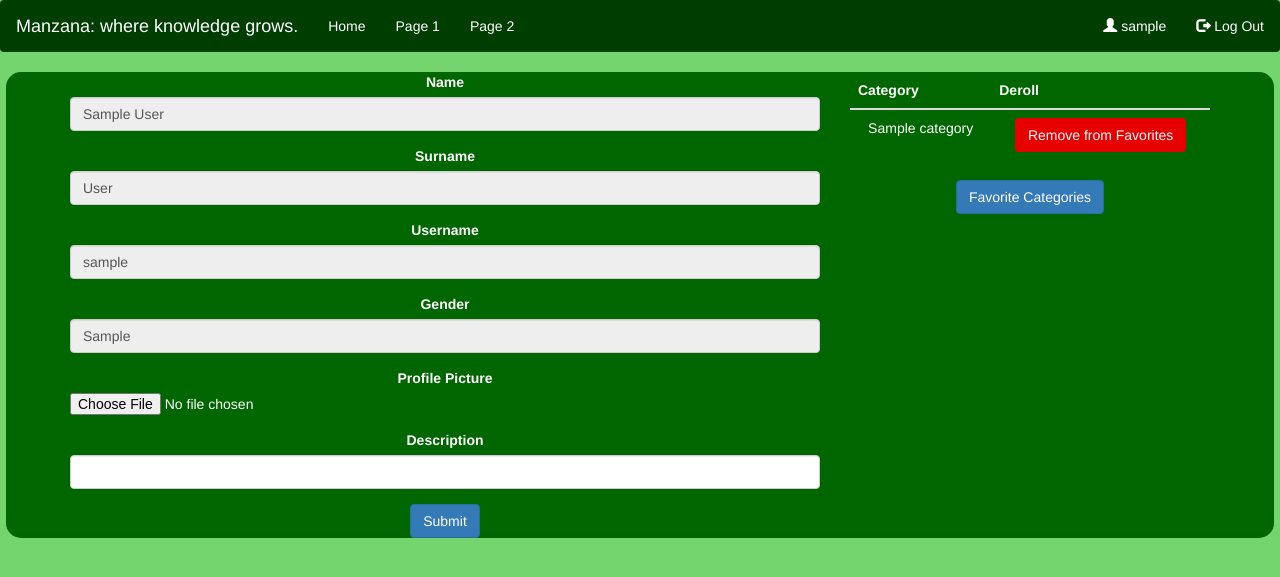
After one commit to agnieszka142/LearingTogether, a Django app: page /userprofile in a window 1280 px wide. The commit adds this page. Shown: the top 577 px of the page. Run offline with Django 4.2, Linux system fonts and the light colour scheme; a user stored in the database is signed in; tables that the repository leaves empty hold one stand-in row (values such as "Sample post"); some libraries are stand-ins or nearby versions.

Commit message:
Work with courses userprofile

```diff
--- a/authentication/models.py
+++ b/authentication/models.py
@@ -96,3 +96,12 @@ class CourseGrade(models.Model):
     class Meta:
         managed = True
         db_table = 'CourseGrade'
+
+class UserPayment(models.Model):
+    ID_PAYMENT = models.AutoField(primary_key=True)
+    user_id = models.ForeignKey('User', on_delete=models.CASCADE)
+    NAME_OF_PAYMENT = models.TextField()
+    DATA = models.TextField()
+    class Meta:
+        managed = True
+        db_table = 'UserPayment'
--- a/authentication/urls.py
+++ b/authentication/urls.py
@@ -19,4 +19,6 @@ urlpatterns = [
     path('course_details', views.course_details, name='course_details'),
     path('addcategory', views.addcategory, name='addcategory'),
     path('addcomment', views.addcomment, name='addcomment'),
+    path('payment', views.payment, name='payment'),
+    path('userprofile', views.userprofile, name='userprofile'),
 ]
--- a/authentication/views.py
+++ b/authentication/views.py
@@ -5,7 +5,7 @@ from django.contrib import messages
 from django.contrib.auth import authenticate, login, logout
 from django import template
 from django.contrib.auth import get_user_model
-from authentication.models import User, Category, FavCategories, UserProfile, Course, CourseEnrolled, TeachingUnit,TUMaterials, CourseGrade
+from authentication.models import User, Category, FavCategories, UserProfile, Course, CourseEnrolled, TeachingUnit,TUMaterials, CourseGrade, UserPayment
 from django.core import serializers
 from django.utils.datastructures import MultiValueDictKeyError
 
@@ -66,7 +66,7 @@ def signin(request):
             if user is not None:
                 login(request, user)
                 try:
-                    print("TRYING")
+                    #print("TRYING")
                     user_data_extra = UserProfile.objects.get(user_id=request.user.user_id)
                     request.session['user_data_extra'] = {
                     'description': user_data_extra.description,
@@ -124,12 +124,18 @@ def enroll_fav_category(request):
         return redirect('home')
 
 def delete_fav_category(request):
-	if request.method == "POST":
-		user_id = request.POST.get('user_id')
-		id_category = request.POST.get('id_category')
-		obj = FavCategories.objects.get(user_id=user_id, id_category=id_category)
-		obj.delete()
-		return redirect('favcategories')
+    if request.method == "POST":
+        user_id = request.POST.get('user_id')
+        id_category = request.POST.get('id_category')
+        obj = FavCategories.objects.get(user_id=user_id, id_category=id_category)
+        obj.delete()
+        from_profile = request.POST.get('from_profile')
+        if from_profile:
+            return redirect('userprofile')
+        else:
+            return redirect('favcategories')
+
+
 
 def user_profile_save(request):
     if request.method == 'POST':
@@ -149,9 +155,9 @@ def user_profile_save(request):
                  'description': userprofile.description,
                   'picture': userprofile.picture.url if userprofile.picture else None
                     }
-        return redirect('home')
+        return redirect('userprofile')
     else:
-        return redirect('home')
+        return redirect('userprofile')
 
 
 def course(request):
@@ -238,3 +244,11 @@ def addcomment(request):
             ID_COURSE=course
         )
         return redirect('course')
+def payment(request):
+    return ()
+def userprofile(request):
+    if request.user.is_authenticated:
+        enrolled_categories = FavCategories.objects.filter(user_id=request.user.user_id).prefetch_related('id_category')
+        return render(request, 'authentication/userprofile.html', {'enrolled_categories': enrolled_categories})
+    else:
+        return redirect('home')
--- a/learning/settings.py
+++ b/learning/settings.py
@@ -10,6 +10,7 @@ For the full list of settings and their values, see
 https://docs.djangoproject.com/en/4.1/ref/settings/
 """
 
+import os
 from pathlib import Path
 
 # Build paths inside the project like this: BASE_DIR / 'subdir'.
--- a/templates/authentication/base.html
+++ b/templates/authentication/base.html
@@ -53,6 +53,9 @@
       background-color: #c9d8b8;
       transition: background-color 0.5s ease;
     }
+    .black-bg {
+      background-color: black;
+    }
 
   </style>
 
@@ -71,10 +74,34 @@
         <li><a href="#">Page 1</a></li>
         <li><a href="#">Page 2</a></li>
       </ul>
+      {% if request.user.is_authenticated %}
+      <ul class="nav navbar-nav navbar-right">
+        <li class="nav-item dropdown">
+          <a class="nav-link dropdown-toggle" href="#" id="navbarDropdown" role="button" data-toggle="dropdown" aria-haspopup="true" aria-expanded="false">
+            <span class="glyphicon glyphicon-user"></span> {{ request.user.username }}
+          </a>
+          <div class="dropdown-menu black-bg" aria-labelledby="navbarDropdown">
+            <ul class="nav navbar-nav">
+              <li class="nav-item">
+                <a class="dropdown-item" href="{% url 'userprofile' %}">Profile</a>
+              </li>
+              <li class="nav-item">
+                <a class="dropdown-item" href="#">Payment(not yet)</a>
+              </li>
+          </div>
+        </li>
+        <li class="nav-item">
+            <li><a href="{% url 'signout' %}"><span class="glyphicon glyphicon-log-out"></span> Log Out</a></li>
+        </li>
+    </ul>
+
+      {% else %}
       <ul class="nav navbar-nav navbar-right">
         <li><a href="/signup"><span class="glyphicon glyphicon-user"></span> Sign Up</a></li>
         <li><a href="/signin"><span class="glyphicon glyphicon-log-in"></span> Login</a></li>
       </ul>
+      {% endif %}
+
     </div>
   </nav>
 
--- /dev/null
+++ b/templates/authentication/payment.html
@@ -0,0 +1,5 @@
+{% extends 'authentication/base.html' %}
+
+{% block content %}
+
+{% endblock %}
--- /dev/null
+++ b/templates/authentication/userprofile.html
@@ -0,0 +1,70 @@
+{% extends 'authentication/base.html' %}
+
+{% block content %}
+{% if request.user.is_authenticated%}
+    <div class="container">
+        <div class="row">
+        <div class="col-md-8" >
+            <div class="form-group">
+                <label for="name-input" class="control-label">Name</label>
+                <input type="text" class="form-control" id="name-input" value="{{ request.user.name }}" readonly>
+            </div>
+            <div class="form-group">
+                <label for="surname-input" class="control-label">Surname</label>
+                <input type="text" class="form-control" id="surname-input" value="{{ request.user.surname }}" readonly>
+            </div>
+            <div class="form-group">
+                <label for="username-input" class="control-label">Username</label>
+                <input type="text" class="form-control" id="username-input" value="{{ request.user.username }}" readonly>
+            </div>
+            <div class="form-group">
+                <label for="gender-input" class="control-label">Gender</label>
+                <input type="text" class="form-control" id="gender-input" value="{{ request.user.gender }}" readonly>
+            </div>
+
+            <form action="{% url 'user_profile_save' %}" method="post" enctype="multipart/form-data">
+                {% csrf_token %}
+                <div class="form-group">
+                    <label for="picture">Profile Picture</label>
+                    <input type="file" class="form-control-file" name="picture">
+                    <input type="hidden" name="user_id" value="{{ request.user.user_id }}">
+                </div>
+                <div class="form-group">
+                    <label for="description">Description</label>
+                    <input type="text" class="form-control" name="description" maxlength="255" required value="{{request.session.user_data_extra.description}}">
+                </div>
+
+                <button type="submit" class="btn btn-primary">Submit</button>
+            </form>
+        </div>
+        <div class="col-md-4">
+            <table class="table">
+                <thead>
+                <tr>
+                    <th scope="col">Category</th>
+                    <th scope="col">Deroll</th>
+                </tr>
+                </thead>
+                <tbody>
+                    {% for category in enrolled_categories %}
+                        <tr>
+                            <td>{{ category.id_category.name }}</td>
+                            <td>
+                                <form action="delete_fav_category" method="POST">
+                                    {% csrf_token %}
+                                    <input type="hidden" name="user_id" value="{{ request.user.user_id }}">
+                                    <input type="hidden" name="id_category" value="{{ category.id_category.id_category }}">
+                                    <input type="hidden" name="from_profile" value="true">
+                                    <button type="submit" class="btn btn-alert">Remove from Favorites</button>
+                                </form>
+                            </td>
+                        </tr>
+                    {% endfor %}
+                </tbody>
+                </table>
+                <a href="{% url 'favcategories' %}" role="button" class="btn btn-primary">Favorite Categories</a>
+        </div>
+    </div>
+    </div>
+{%  endif   %}
+{% endblock %}
```
Also changed, not shown: templates/authentication/detailedcourse.html (+56 -50 lines), templates/authentication/index.html (+2 -38 lines), authentication/migrations/0023_userpayment.py (added).
